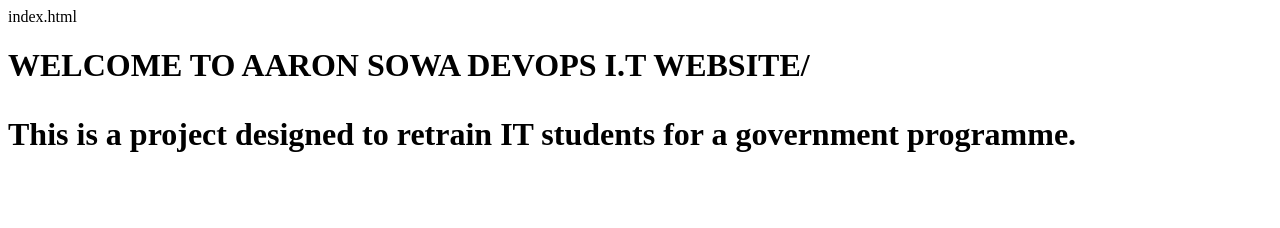
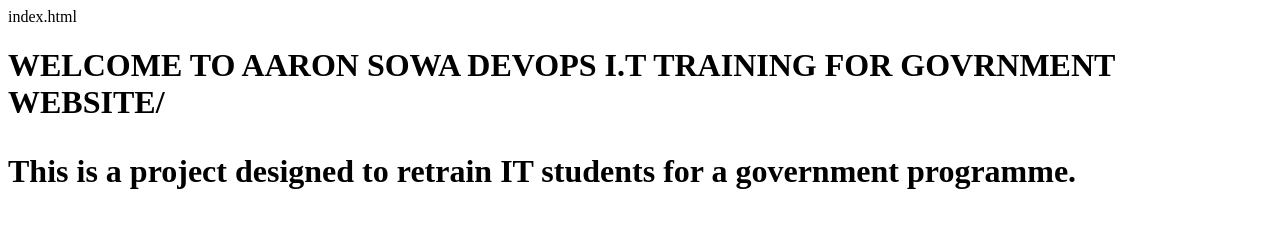
Before and after one commit to Aasowa/index-project, a plain HTML site: page index.html in a window 1280 px wide. Drawn offline with Linux system fonts and the light colour scheme.

Commit message:
updated index vfile

```diff
--- a/index.html
+++ b/index.html
@@ -3,5 +3,5 @@ index.html
 <html>
 
 <body>
-    <h1>WELCOME TO AARON SOWA DEVOPS I.T WEBSITE/<h1>
+    <h1>WELCOME TO AARON SOWA DEVOPS I.T TRAINING FOR GOVRNMENT WEBSITE/<h1>
     <p>This is a project designed to retrain IT students for a government programme.</p>
```
